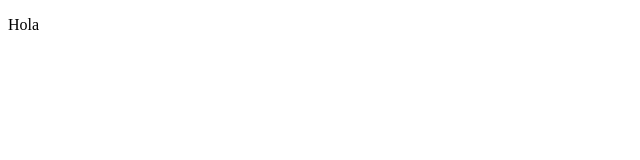
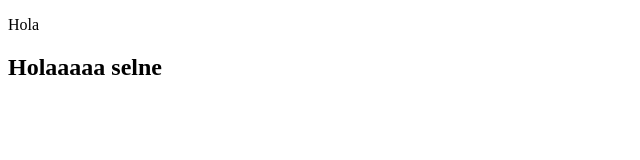
Before and after one commit to stardust2001/poo, a plain HTML site: page index.html in a window 1280 px wide. Shown: the whole page, without its empty margins (0-640 px from the left). Drawn offline with Linux system fonts and the light colour scheme.

Commit message:
Segunda rama

```diff
--- a/index.html
+++ b/index.html
@@ -8,5 +8,6 @@
 <body>
     <script src="oop.js"></script>
     <p>Hola</p>
+    <h2>Holaaaaa selne</h2>
 </body>
 </html>
```
